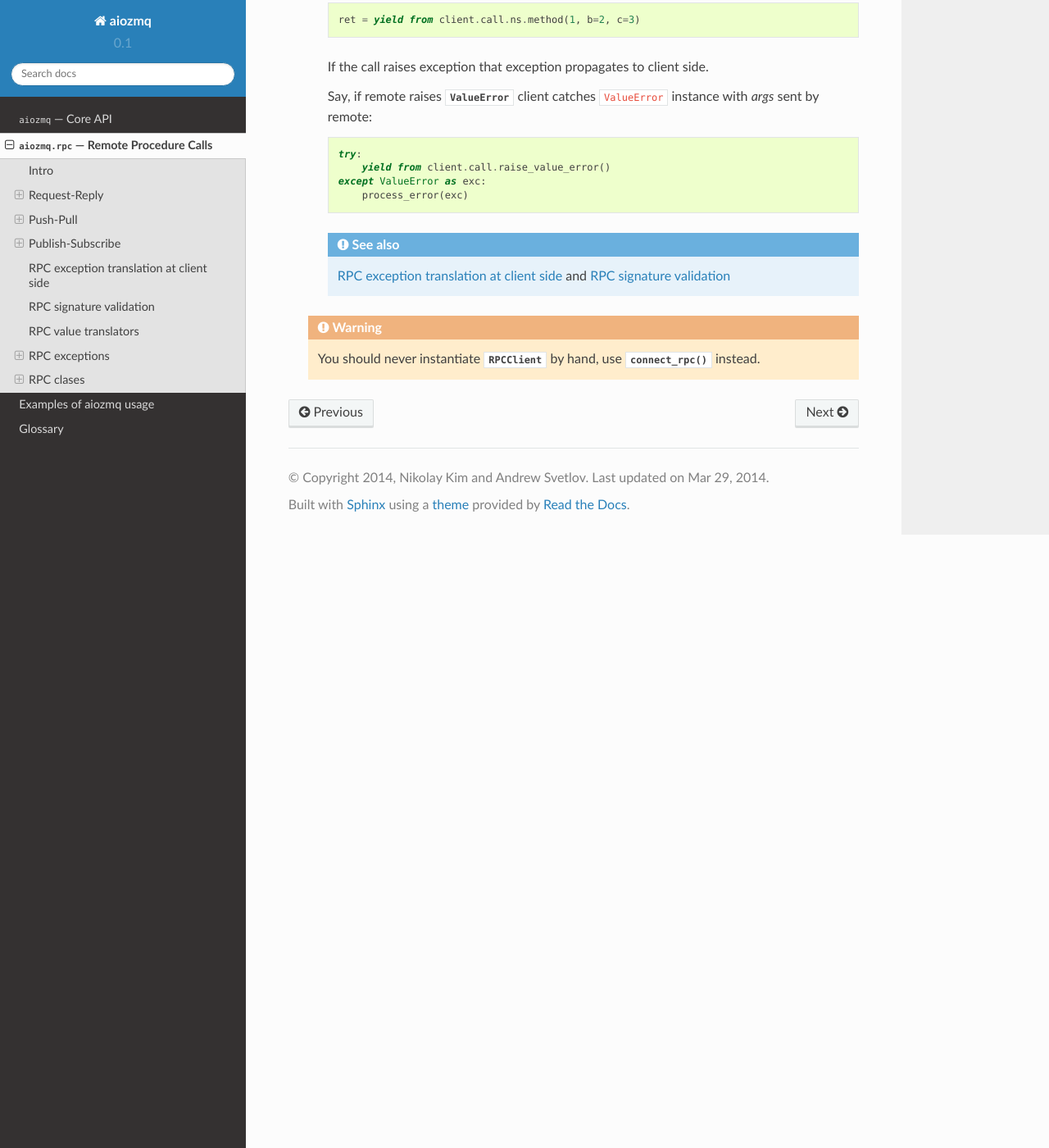
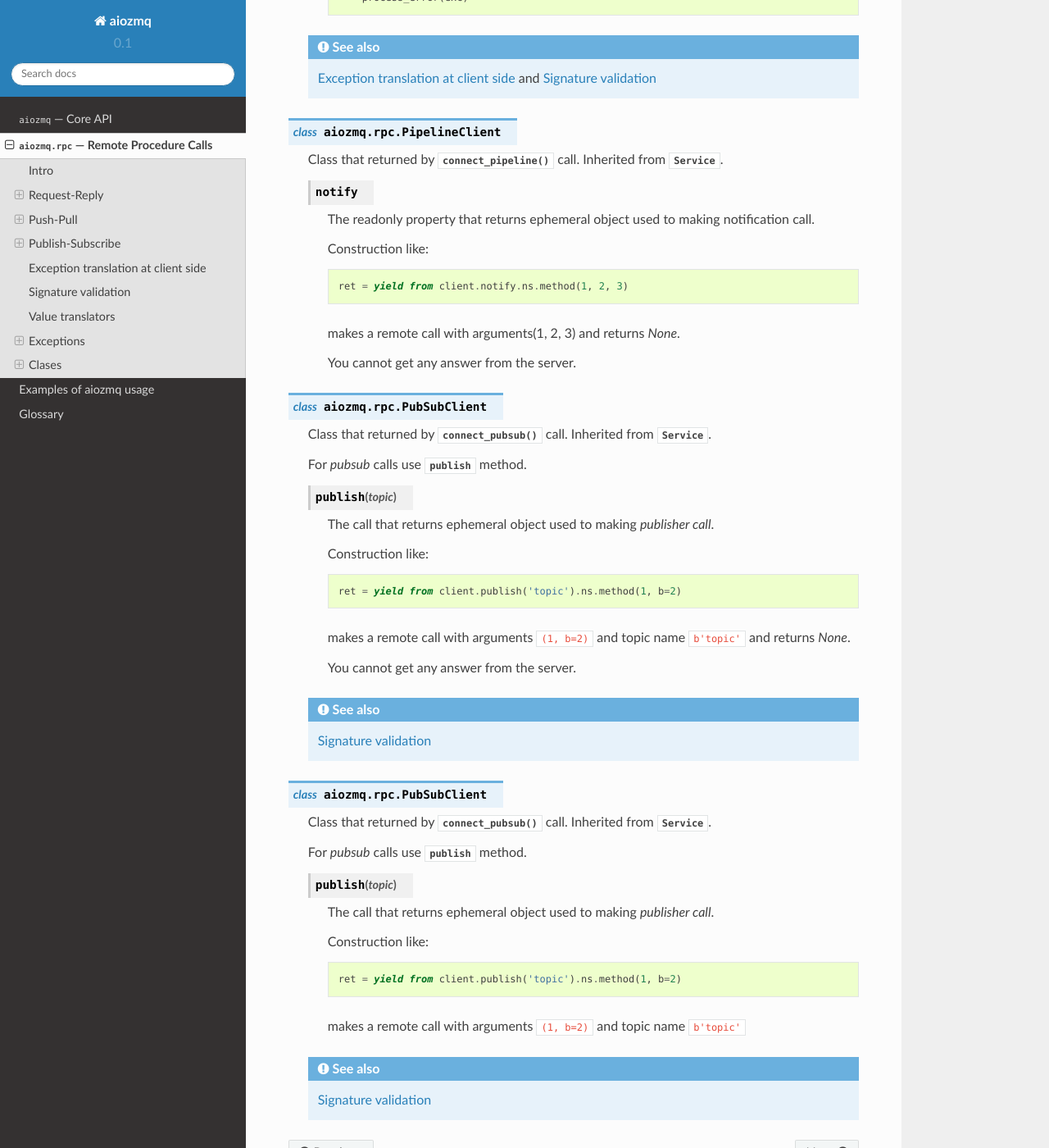
Before and after one commit to aio-libs/aiozmq, a Sphinx documentation site: the page built from docs/rpc.rst, in a window 1280 px wide and 1400 px high, scrolled down 15199 px. Shown: the whole window at 82% size. Built offline with Sphinx 7.4.7 and the Read the Docs theme 2.0.0, drawn with Linux system fonts in a browser that asks for light colours; some of the changed text lies outside the part shown.

Commit message:
Fix #6: the doc is up-to-date

```diff
--- a/docs/rpc.rst
+++ b/docs/rpc.rst
@@ -48,7 +48,7 @@ Request-Reply
 
 This is **Remote Procedure Call** pattern itself. Client calls remote
 function on server and waits for returned value. If remote function
-raises exception that exception instance raises on client side.
+raises exception that exception instance raises on client side also.
 
 Let's assume we have *N* clients bound to *M* servers.  Any client can
 connect to several servers and any server can listen multiple
@@ -120,6 +111,11 @@ The basic usage is::
 
     :return: :class:`RPCClient` instance.
 
+    .. seealso::
+
+       Please take a look on
+       :meth:`aiozmq.ZmqEventLoop.create_zmq_connection` for valid
+       values to *connect* and *bind* parameters.
 
 
 .. function:: serve_rpc(handler, *, connect=None, bind=None, loop=None, \
@@ -224,7 +211,13 @@ The basic usage is::
 
        .. seealso:: :ref:`aiozmq-rpc-value-translators`
 
-    :return: :class:`RPCClient` instance.
+    :return: :class:`PipelineClient` instance.
+
+    .. seealso::
+
+       Please take a look on
+       :meth:`aiozmq.ZmqEventLoop.create_zmq_connection` for valid
+       values to *connect* and *bind* parameters.
 
 
 
@@ -330,7 +314,11 @@ The basic usage is::
 
        .. seealso:: :ref:`aiozmq-rpc-value-translators`
 
-    :return: :class:`RPCClient` instance.
+    :return: :class:`PubSubClient` instance.
+
+    .. seealso:: Please take a look on
+       :meth:`aiozmq.ZmqEventLoop.create_zmq_connection` for valid
+       values to *connect* and *bind* parameters.
 
 
 .. function:: serve_pubsub(handler, *, connect=None, bind=None, subscribe=None,\
@@ -371,7 +359,7 @@ The basic usage is::
 
 .. _aiozmq-rpc-exception-translation:
 
-RPC exception translation at client side
+Exception translation at client side
 ----------------------------------------
 
 If remote server method raises an exception that error is passed
@@ -423,7 +411,7 @@ that's up to you.
 
 .. _aiozmq-rpc-signature-validation:
 
-RPC signature validation
+Signature validation
 ------------------------
 
 The library supports **optional** validation of remote call signatures.
@@ -495,7 +483,7 @@ can create custom trafarets if needed. It's easy, trust me.
 
 .. _aiozmq-rpc-value-translators:
 
-RPC value translators
+Value translators
 ---------------------
 
 aiozmq.rpc uses :term:`msgpack` for transfering python objects from
@@ -647,7 +635,7 @@ Table of predefined translators:
    instances.
 
 
-RPC exceptions
+Exceptions
 --------------
 
 .. exception:: Error
@@ -693,7 +681,7 @@ RPC exceptions
       :attr:`Service.transport` property.
 
 
-RPC clases
+Clases
 ----------
 
 .. decorator:: method
@@ -783,7 +771,8 @@ RPC clases
 
       :ref:`Coroutine <coroutine>` to wait until service is closed.
 
-   .. warning:: You should never instantiate :class:`Service` by hand.
+      .. seealso::
+         :ref:`aiozmq-rpc-signature-validation`
 
 .. class:: RPCClient
 
@@ -818,11 +807,71 @@ RPC clases
           except ValueError as exc:
               process_error(exc)
 
-      .. seealso::
-         :ref:`aiozmq-rpc-exception-translation` and
-         :ref:`aiozmq-rpc-signature-validation`
+   .. seealso::
+      :ref:`aiozmq-rpc-exception-translation` and
+      :ref:`aiozmq-rpc-signature-validation`
 
-   .. warning::
+.. class:: PipelineClient
 
-      You should never instantiate :class:`RPCClient` by hand, use
-      :func:`connect_rpc` instead.
+   Class that returned by :func:`connect_pipeline` call. Inherited from
+   :class:`Service`.
+
+   .. attribute:: notify
+
+      The readonly property that returns ephemeral object used to making
+      notification call.
+
+      Construction like::
+
+          ret = yield from client.notify.ns.method(1, 2, 3)
+
+      makes a remote call with arguments(1, 2, 3) and returns *None*.
+
+      You cannot get any answer from the server.
+
+
+.. class:: PubSubClient
+
+   Class that returned by :func:`connect_pubsub` call. Inherited from
+   :class:`Service`.
+
+   For *pubsub* calls use :attr:`~RPCClient.publish` method.
+
+   .. method:: publish(topic)
+
+      The call that returns ephemeral object used to making
+      *publisher call*.
+
+      Construction like::
+
+          ret = yield from client.publish('topic').ns.method(1, b=2)
+
+      makes a remote call with arguments ``(1, b=2)`` and topic name
+      ``b'topic'`` and returns *None*.
+
+      You cannot get any answer from the server.
+
+   .. seealso::
+      :ref:`aiozmq-rpc-signature-validation`
+
+.. class:: PubSubClient
+
+   Class that returned by :func:`connect_pubsub` call. Inherited from
+   :class:`Service`.
+
+   For *pubsub* calls use :attr:`~RPCClient.publish` method.
+
+   .. method:: publish(topic)
+
+      The call that returns ephemeral object used to making
+      *publisher call*.
+
+      Construction like::
+
+          ret = yield from client.publish('topic').ns.method(1, b=2)
+
+      makes a remote call with arguments ``(1, b=2)`` and topic name
+      ``b'topic'``
+
+   .. seealso::
+      :ref:`aiozmq-rpc-signature-validation`
```
Also changed, not shown: other parts of docs/rpc.rst (+2 -29 lines).
